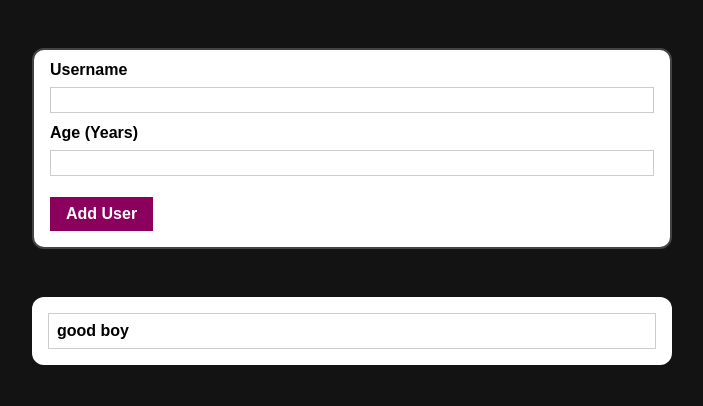
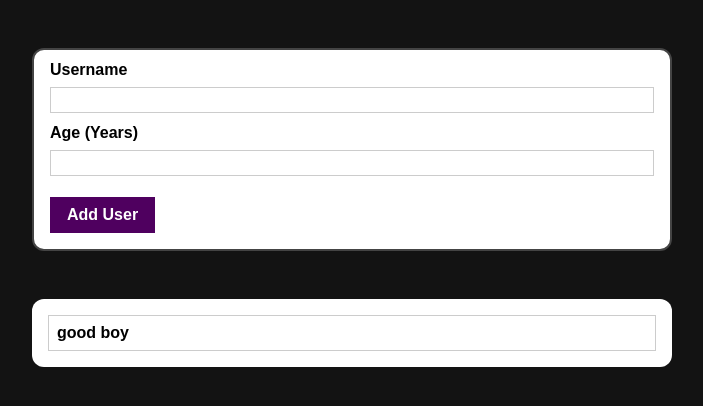
Before and after one commit to Taofeeq-akin/React-Guard, a React (Create React App) app: page / in a window 1280 px wide. Shown: the top 406 px of the page, without its empty margins (288-991 px from the left). Built offline with nearby package versions, Linux system fonts and the light colour scheme.

Commit message:
Make button componet reuseable

```diff
--- a/src/components/CourseGoal/CourseInput.jsx
+++ b/src/components/CourseGoal/CourseInput.jsx
@@ -1,7 +1,7 @@
 import styles from "./CourseInput.module.css";
 import Button from "../UI/Button";
 
-const CourseInput = () => {
+const CourseInput = (props) => {
   const addUserHandler = (event) => {
     event.preventDefault();
   };
@@ -16,7 +16,7 @@ const CourseInput = () => {
         <label htmlFor="age">Age (Years) </label>
         <input type="number" id="age" />
       </div>
-      <Button />
+      <Button type="submit">Add User</Button>
     </form>
   );
 };
--- a/src/components/UI/Button.jsx
+++ b/src/components/UI/Button.jsx
@@ -1,7 +1,15 @@
 import styles from "./Button.module.css";
 
-const Button = () => {
-  return <button className={styles.button} type="Submit">Add User</button>;
+const Button = (props) => {
+  return (
+    <button
+      className={styles.button}
+      type={props.type || "button"}
+      onClick={props.onClick}
+    >
+      {props.children}
+    </button>
+  );
 };
 
 export default Button;
--- a/src/components/UI/Button.module.css
+++ b/src/components/UI/Button.module.css
@@ -1,10 +1,19 @@
 .button {
   padding: 0.5rem 1rem;
-  background-color: #8b005d;
+  background-color: #4f005f;
+  border: 1px solid #4f005f;
   color: #fff;
-  border: none;
   font-size: 1rem;
   font-weight: bold;
   margin: 1rem;
   cursor: pointer;
 }
+
+.button:hover {
+  background: #741188;
+  border-color: #741188;
+}
+
+.button:focus {
+  outline: none;
+}
```
